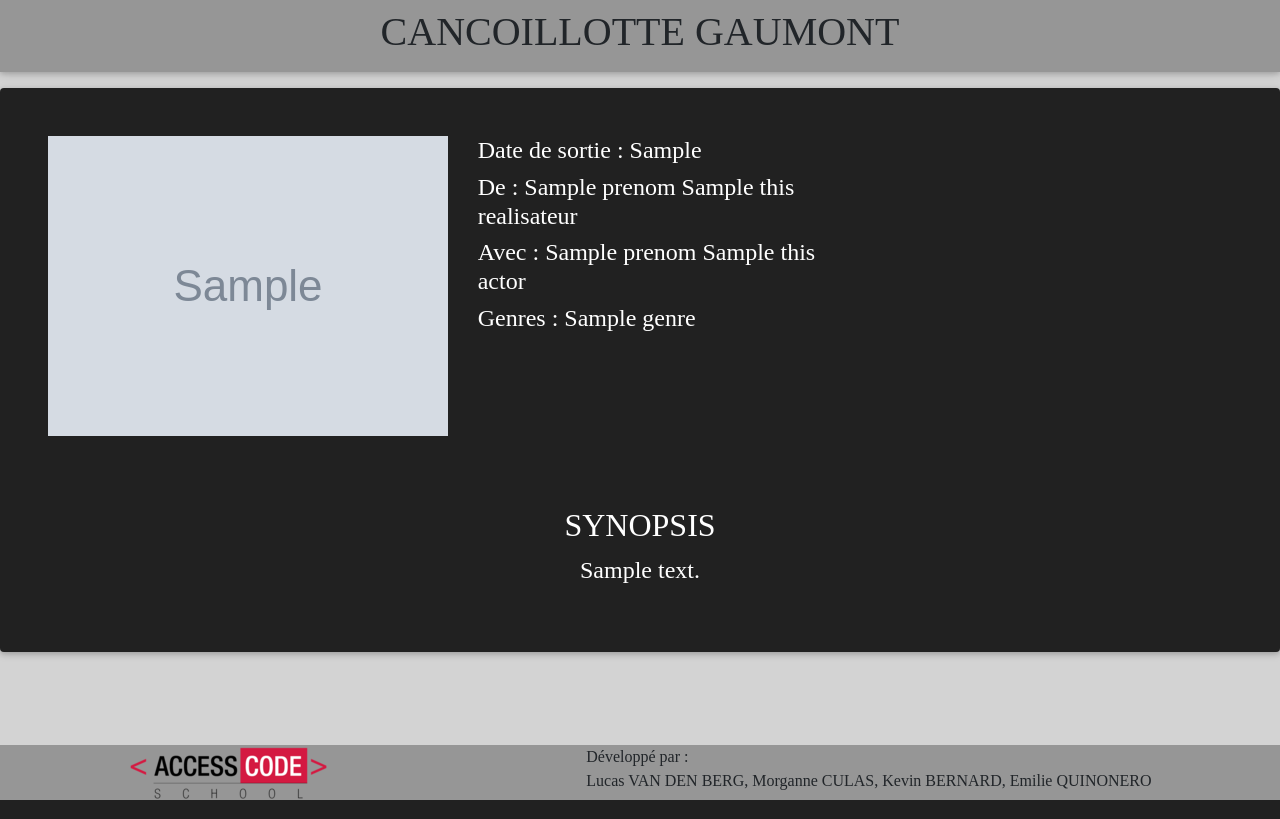
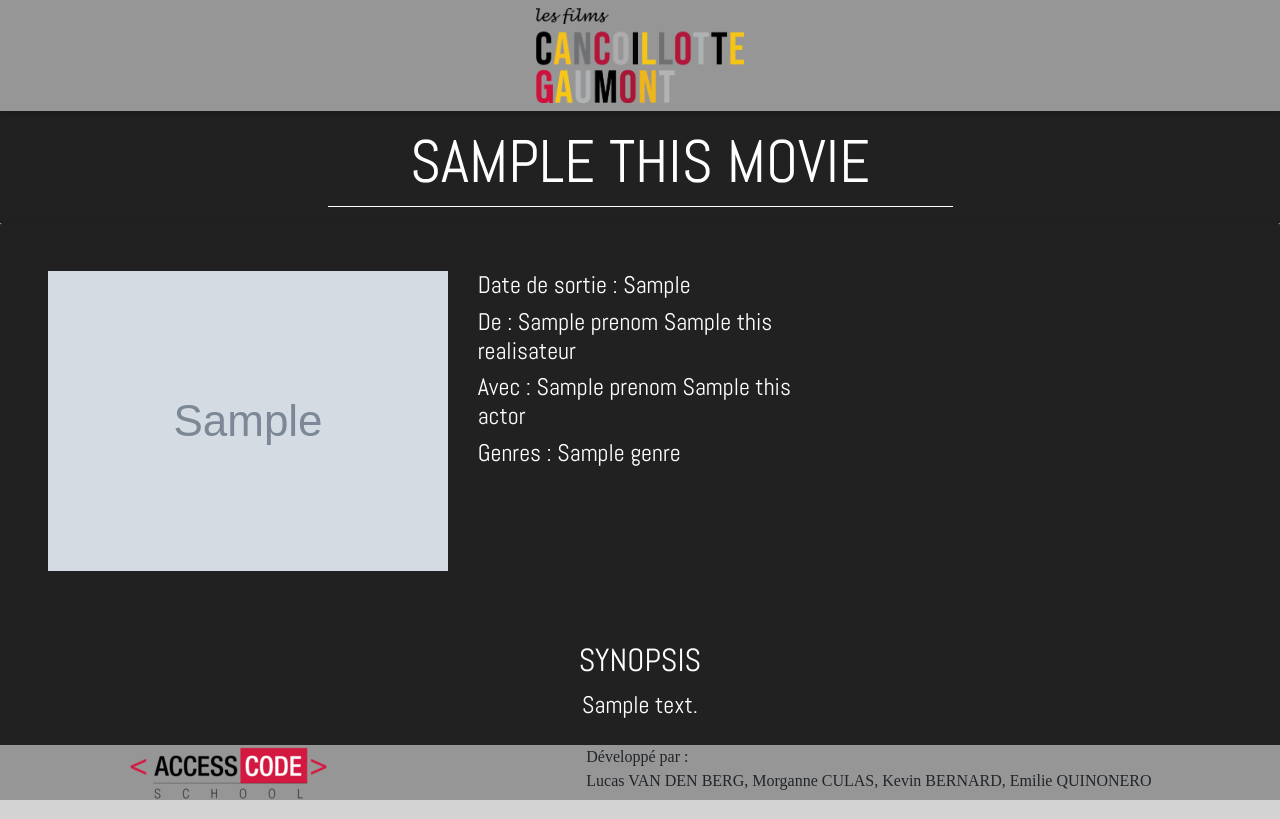
Before and after one commit to kvnbrnrd/Projet_Liste_de_films, a PHP site: the page made by Views/FilmView.php in a window 1280 px wide. Run offline with PHP 8.4, Linux system fonts and the light colour scheme; the template is opened without the code that fills it: most values are stand-ins (such as "Sample title", 1, 10 or a date in 2020); grey boxes marked "Sample" are stand-in pictures; some libraries are stand-ins or nearby versions.

Commit message:
modif du css

```diff
--- a/Views/FilmView.php
+++ b/Views/FilmView.php
@@ -11,31 +11,36 @@
     <link href="https://cdnjs.cloudflare.com/ajax/libs/twitter-bootstrap/4.1.3/css/bootstrap.min.css" rel="stylesheet">
     <!-- Material Design Bootstrap -->
     <link href="https://cdnjs.cloudflare.com/ajax/libs/mdbootstrap/4.5.15/css/mdb.min.css" rel="stylesheet">
+    <link href="https://fonts.googleapis.com/css?family=Abel|Prata" rel="stylesheet">
     <link rel="stylesheet" href="style.css">
 </head>
 
 <body>
 
 <header>
-<nav class="navbar navbar-inverse bg-inverse fixed-top text-center">
-      <h1 class="col-lg-12">CANCOILLOTTE GAUMONT</h1>
+<nav class="navbar navbar-inverse bg-inverse fixed-top justify-content-center">
+<a href="Home"><img class ="logo" src="imagesprojet/logo_cancoillotte_gaumont.png" alt=""></a>
 </nav>
 </header>
 
-    <div class="container">
+    <div class="container titre_films">
       <header class="blog-header py-3">
         <div class="row flex-nowrap justify-content-between align-items-center">
           <div class="col-12 text-center">
-            <a class="blog-header-logo text-dark" href="index.php?page=Film&id_film=<?=$this_movie['id_film']?>">
-                <h1>
+
+            <a class="blog-header-logo text-white" href="index.php?page=Film&id_film=<?=$this_movie['id_film']?>">
+             <div class="titre_de_film">
+            <h1>
                     <?=$this_movie['titre']?>
                 </h1>
             </a>
+            <div class="ligne"></div>
           </div>
+        </div>
         </div>
       </header>
     </div>
-        <div class="jumbotron p-3 p-md-5 text-white rounded bg-dark">
+        <div class="jumbotron p-3 p-md-5 text-white bg-dark">
         <div class="fiche">
 
                 <div class="row">
--- a/style.css
+++ b/style.css
@@ -51,7 +51,7 @@
 }
 .syno{
     text-align: center;
-    font-size: 20px;
+    font-size: 16px;
     font-family: 'Prata', serif;
 }
 
@@ -87,17 +87,40 @@
 {
     padding-bottom: 100px;
 }
+.logo{
+    width:auto;
+    height:95px;
+}
 
+.titre_films{
+    max-width:100% !important;
+    margin-top:110px;
+    background: #212121;
+}
+.ligne{
+    width: 50%;
+    margin: auto;
+    height: 1px;
+    background: white;
+}
+.titre_de_film h1{
+    font-family: 'Abel', sans-serif;
+    font-size:60px;
+}
+
+#titre_resultat{
+    padding-top:120px;
+}
 
 @media (min-width: 768px){
     .syno{
     text-align: center;
     font-size: 24px;
-    font-family: 'Prata', serif;
+    font-family: 'Abel', sans-serif;
     }
     .infos_film h3{
     font-size:24px;
-    font-family: 'Prata', serif;
+    font-family: 'Abel', sans-serif;
     }
     .img_film img{
     margin-right:40px;
```
Also changed, not shown: Views/HomeView.php (+8 -7 lines), .htaccess.
